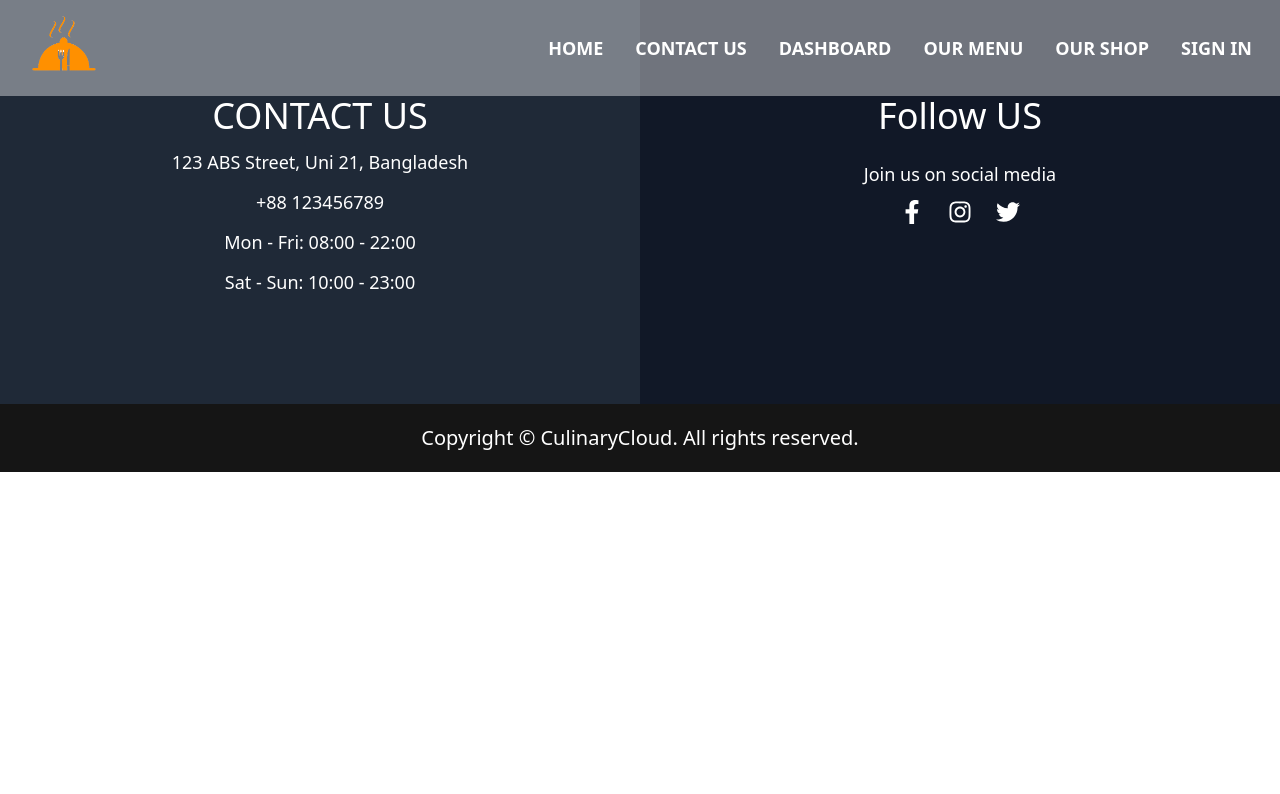
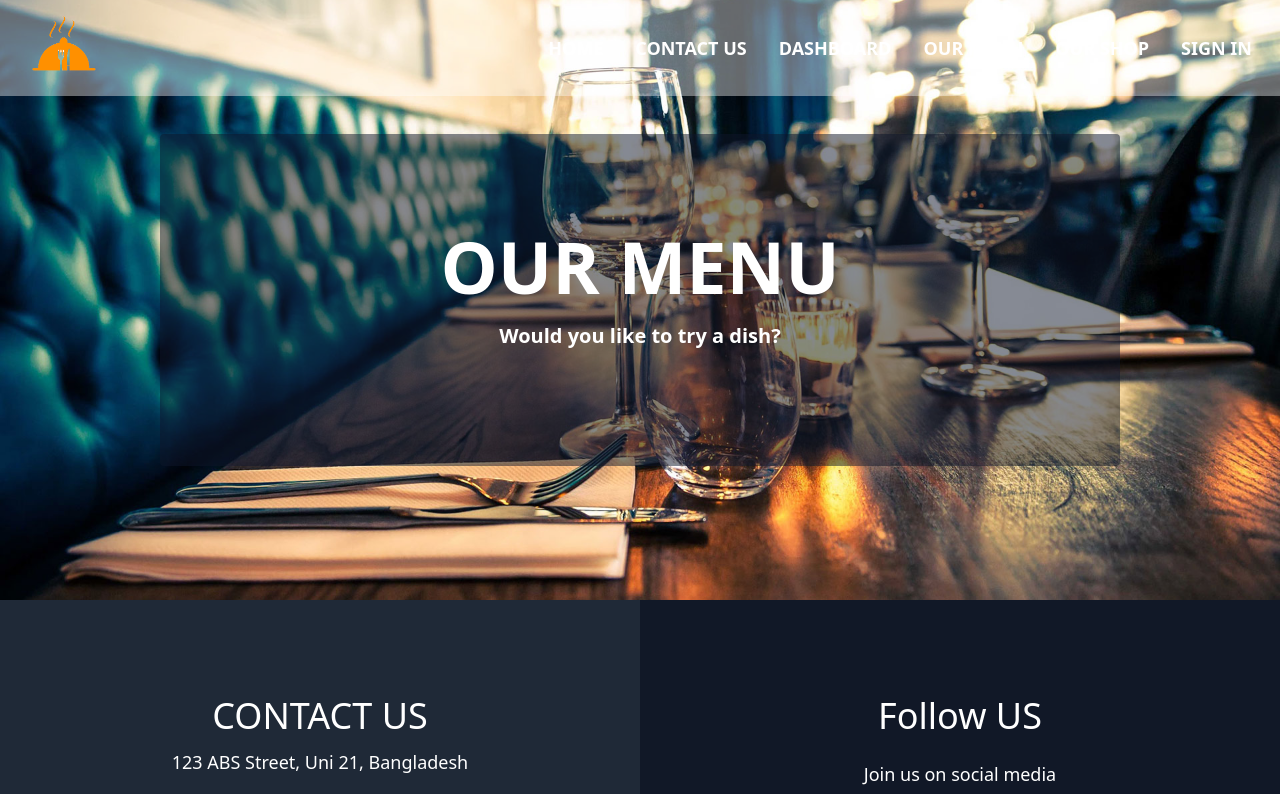
Before and after one commit to code-with-omar/restaurant-client, a React (Vite) app: page /menus in a window 1280 px wide. Shown: the top 794 px of the page. Built offline with nearby package versions, Linux system fonts and the light colour scheme.

Commit message:
Create cover for multipule page as a shared components

```diff
--- a/src/Pages/Menus/Menus/Menus.jsx
+++ b/src/Pages/Menus/Menus/Menus.jsx
@@ -1,4 +1,6 @@
 import { Helmet } from 'react-helmet-async';
+import Cover from '../../Shared/Cover/Cover';
+import img from "./../../../assets/menu/banner3.jpg"
 const Menus = () => {
     return (
         <div>
@@ -6,7 +8,7 @@ const Menus = () => {
                 <title>Bistro | menus</title>
                 <link rel="canonical" href="https://www.tacobell.com/" />
             </Helmet>
-
+           <Cover img={img} title="OUR MENU" describe="Would you like to try a dish?"></Cover>
         </div>
     );
 };
--- /dev/null
+++ b/src/Pages/Shared/Cover/Cover.jsx
@@ -0,0 +1,20 @@
+const Cover = ({ img, title, describe }) => {
+    return (
+        <div
+            className="hero h-[450px] lg:h-[600px] md:h-[550px] bg-no-repeat bg-cover"
+            style={{
+                backgroundImage: `url(${img})`,
+            }}>
+            <div className="hero-overlay bg-opacity-0"></div>
+            <div className="hero-content  text-center bg-slate-900 bg-opacity-50  w-3/4 mx-auto px-12 lg:px-48 py-12 lg:py-24 self-center rounded">
+                <div className="max-w-md">
+                    <h1 className="mb-5 text-white text-4xl md:text-6xl lg:text-7xl font-bold">{title}</h1>
+                    <p className="mb-5 text-base md:text-lg lg:text-xl text-white font-semibold">{describe}</p>
+
+                </div>
+            </div>
+        </div>
+    );
+};
+
+export default Cover;
```
